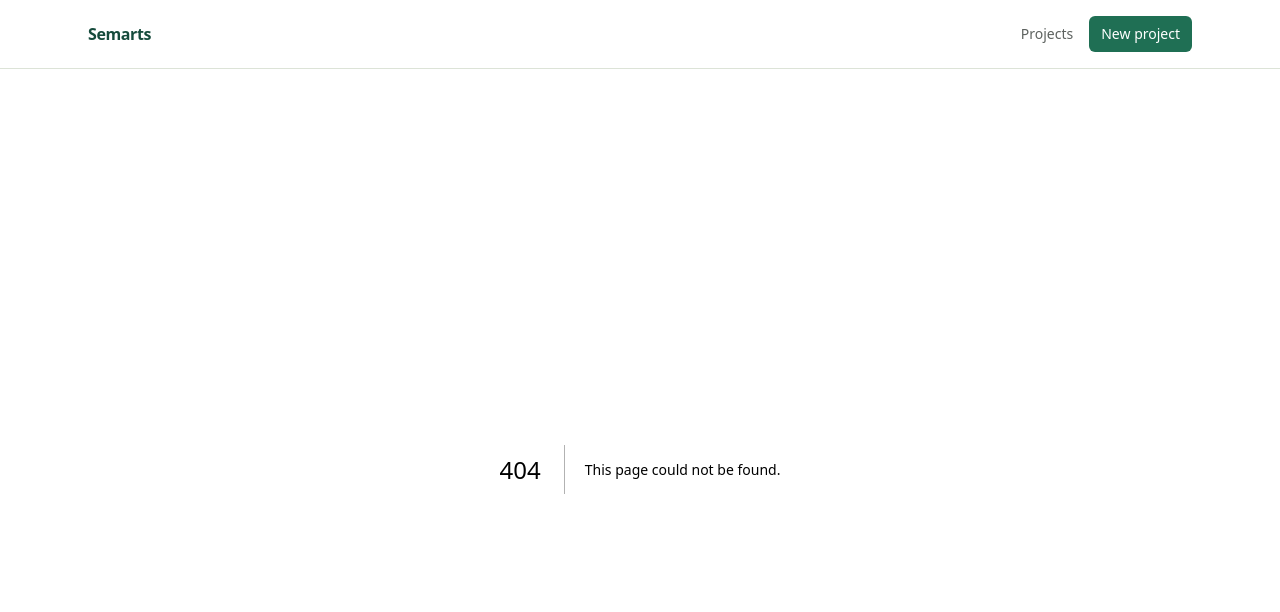
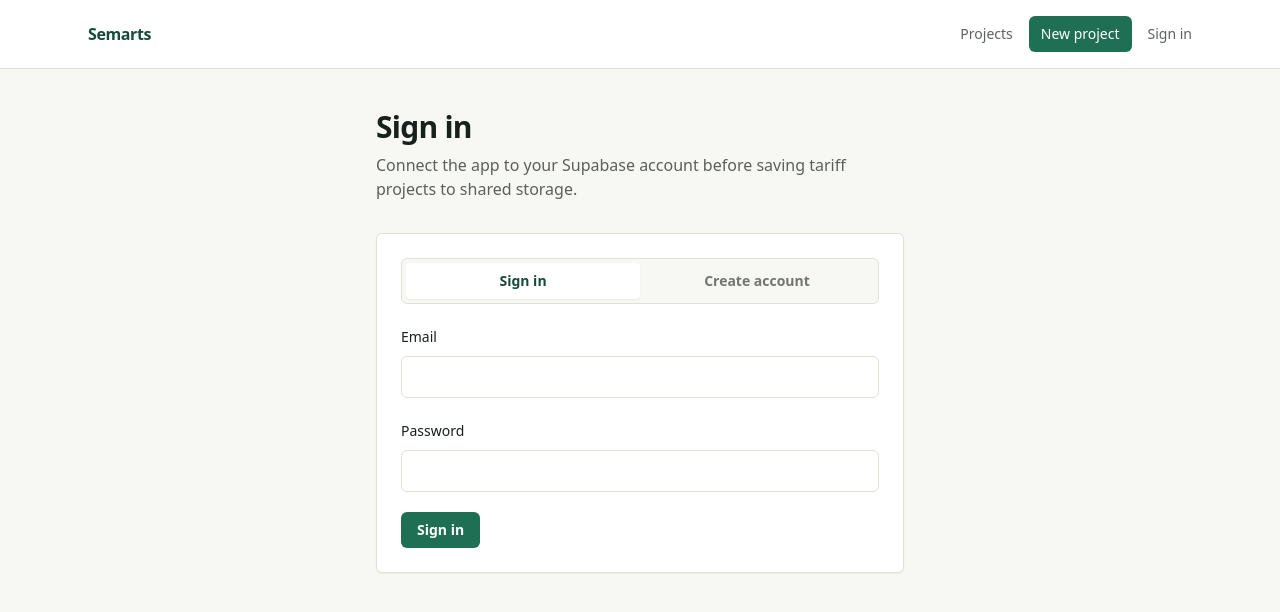
Before and after one commit to Semarts-Consulting/semarts-tariff-builder, a Next.js app: page /auth in a window 1280 px wide. Before the commit this address had no page. Shown: the top 612 px of the page. Built offline with nearby package versions, Linux system fonts and the light colour scheme; no server answers.

Commit message:
Add Supabase authentication shell

```diff
--- /dev/null
+++ b/app/auth/page.tsx
@@ -0,0 +1,14 @@
+import { AuthForm } from "@/components/AuthForm";
+
+export default function AuthPage() {
+  return (
+    <section className="mx-auto max-w-xl px-6 py-10">
+      <h1 className="text-3xl font-semibold tracking-tight">Sign in</h1>
+      <p className="mt-2 text-ink/70">
+        Connect the app to your Supabase account before saving tariff projects to shared
+        storage.
+      </p>
+      <AuthForm />
+    </section>
+  );
+}
--- a/app/layout.tsx
+++ b/app/layout.tsx
@@ -1,5 +1,6 @@
 import type { Metadata } from "next";
 import Link from "next/link";
+import { AuthStatus } from "@/components/AuthStatus";
 import "./globals.css";
 
 export const metadata: Metadata = {
@@ -31,6 +32,7 @@ export default function RootLayout({
                 >
                   New project
                 </Link>
+                <AuthStatus />
               </nav>
             </div>
           </header>
--- /dev/null
+++ b/components/AuthForm.tsx
@@ -0,0 +1,113 @@
+"use client";
+
+import { FormEvent, useState } from "react";
+import { useRouter } from "next/navigation";
+import { supabase } from "@/lib/supabase";
+
+type AuthMode = "sign-in" | "create-account";
+
+export function AuthForm() {
+  const router = useRouter();
+  const [mode, setMode] = useState<AuthMode>("sign-in");
+  const [email, setEmail] = useState("");
+  const [password, setPassword] = useState("");
+  const [message, setMessage] = useState("");
+  const [isSubmitting, setIsSubmitting] = useState(false);
+
+  async function handleSubmit(event: FormEvent<HTMLFormElement>) {
+    event.preventDefault();
+    setMessage("");
+
+    if (!supabase) {
+      setMessage("Supabase is not configured. Check .env.local and restart the dev server.");
+      return;
+    }
+
+    setIsSubmitting(true);
+
+    const result =
+      mode === "sign-in"
+        ? await supabase.auth.signInWithPassword({ email, password })
+        : await supabase.auth.signUp({ email, password });
+
+    setIsSubmitting(false);
+
+    if (result.error) {
+      setMessage(result.error.message);
+      return;
+    }
+
+    if (mode === "create-account" && !result.data.session) {
+      setMessage("Account created. Check your email if confirmation is required.");
+      return;
+    }
+
+    router.push("/projects");
+    router.refresh();
+  }
+
+  return (
+    <form
+      onSubmit={handleSubmit}
+      className="mt-8 space-y-5 rounded-md border border-line bg-white p-6 shadow-sm"
+    >
+      <div className="grid grid-cols-2 rounded-md border border-line bg-field p-1 text-sm font-semibold">
+        <button
+          type="button"
+          onClick={() => setMode("sign-in")}
+          className={`rounded px-3 py-2 ${
+            mode === "sign-in" ? "bg-white text-semarts-dark shadow-sm" : "text-ink/60"
+          }`}
+        >
+          Sign in
+        </button>
+        <button
+          type="button"
+          onClick={() => setMode("create-account")}
+          className={`rounded px-3 py-2 ${
+            mode === "create-account" ? "bg-white text-semarts-dark shadow-sm" : "text-ink/60"
+          }`}
+        >
+          Create account
+        </button>
+      </div>
+
+      <label className="block">
+        <span className="text-sm font-medium">Email</span>
+        <input
+          type="email"
+          value={email}
+          onChange={(event) => setEmail(event.target.value)}
+          className="mt-2 w-full rounded-md border border-line px-3 py-2 outline-none focus:border-semarts"
+          required
+        />
+      </label>
+
+      <label className="block">
+        <span className="text-sm font-medium">Password</span>
+        <input
+          type="password"
+          value={password}
+          onChange={(event) => setPassword(event.target.value)}
+          className="mt-2 w-full rounded-md border border-line px-3 py-2 outline-none focus:border-semarts"
+          minLength={6}
+          required
+        />
+      </label>
+
+      {message ? <p className="text-sm font-medium text-semarts-dark">{message}</p> : null}
+
+      <button
+        type="submit"
+        disabled={isSubmitting}
+        className="rounded-md bg-semarts px-4 py-2 text-sm font-semibold text-white hover:bg-semarts-dark disabled:cursor-not-allowed disabled:bg-ink/30"
+      >
+        {isSubmitting
+          ? "Working..."
+          : mode === "sign-in"
+            ? "Sign in"
+            : "Create account"}
+      </button>
+    </form>
+  );
+}
--- /dev/null
+++ b/components/AuthStatus.tsx
@@ -0,0 +1,74 @@
+"use client";
+
+import Link from "next/link";
+import { useEffect, useState } from "react";
+import type { Session } from "@supabase/supabase-js";
+import { supabase } from "@/lib/supabase";
+
+export function AuthStatus() {
+  const [session, setSession] = useState<Session | null>(null);
+  const [isReady, setIsReady] = useState(false);
+
+  useEffect(() => {
+    if (!supabase) {
+      setIsReady(true);
+      return;
+    }
+
+    supabase.auth.getSession().then(({ data }) => {
+      setSession(data.session);
+      setIsReady(true);
+    });
+
+    const { data: listener } = supabase.auth.onAuthStateChange((_event, nextSession) => {
+      setSession(nextSession);
+      setIsReady(true);
+    });
+
+    return () => listener.subscription.unsubscribe();
+  }, []);
+
+  async function handleSignOut() {
+    if (!supabase) {
+      return;
+    }
+
+    await supabase.auth.signOut();
+    setSession(null);
+  }
+
+  if (!isReady) {
+    return <span className="text-sm text-ink/50">Checking session</span>;
+  }
+
+  if (!supabase) {
+    return (
+      <Link href="/auth" className="text-sm font-medium text-ink/70 hover:text-semarts-dark">
+        Connect Supabase
+      </Link>
+    );
+  }
+
+  if (!session) {
+    return (
+      <Link href="/auth" className="text-sm font-medium text-ink/70 hover:text-semarts-dark">
+        Sign in
+      </Link>
+    );
+  }
+
+  return (
+    <div className="flex items-center gap-3">
+      <span className="hidden max-w-[180px] truncate text-sm text-ink/60 md:inline">
+        {session.user.email}
+      </span>
+      <button
+        type="button"
+        onClick={handleSignOut}
+        className="rounded-md border border-line px-3 py-2 text-sm font-medium hover:border-semarts"
+      >
+        Sign out
+      </button>
+    </div>
+  );
+}
```
